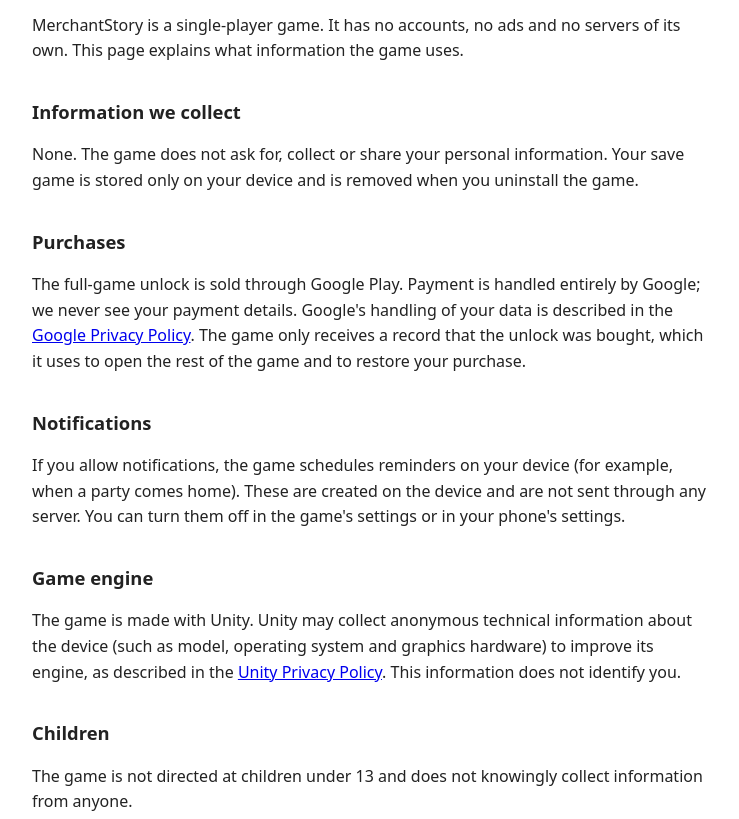
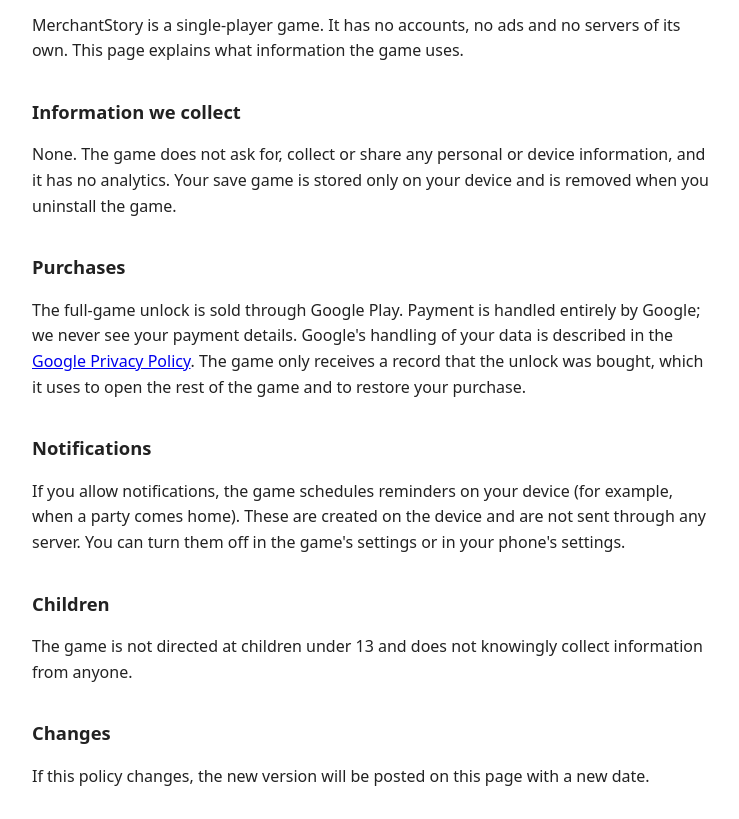
Before and after one commit to celojevic/merchantstory-site, a plain HTML site: page privacy-policy.html in a window 1280 px wide. Shown: the part 127-946 px from the top of the page, without its empty margins (268-1007 px from the left). Drawn offline with Linux system fonts and the light colour scheme.

Commit message:
Privacy policy: no device statistics either

```diff
--- a/privacy-policy.html
+++ b/privacy-policy.html
@@ -17,7 +17,7 @@
 information the game uses.</p>
 
 <h2>Information we collect</h2>
-<p>None. The game does not ask for, collect or share your personal information. Your save game is stored only on your
+<p>None. The game does not ask for, collect or share any personal or device information, and it has no analytics. Your save game is stored only on your
 device and is removed when you uninstall the game.</p>
 
 <h2>Purchases</h2>
@@ -31,12 +31,6 @@
 These are created on the device and are not sent through any server. You can turn them off in the game's settings or
 in your phone's settings.</p>
 
-<h2>Game engine</h2>
-<p>The game is made with Unity. Unity may collect anonymous technical information about the device (such as model,
-operating system and graphics hardware) to improve its engine, as described in the
-<a href="https://unity.com/legal/game-player-and-app-user-privacy-policy">Unity Privacy Policy</a>. This information
-does not identify you.</p>
-
 <h2>Children</h2>
 <p>The game is not directed at children under 13 and does not knowingly collect information from anyone.</p>
 
```
